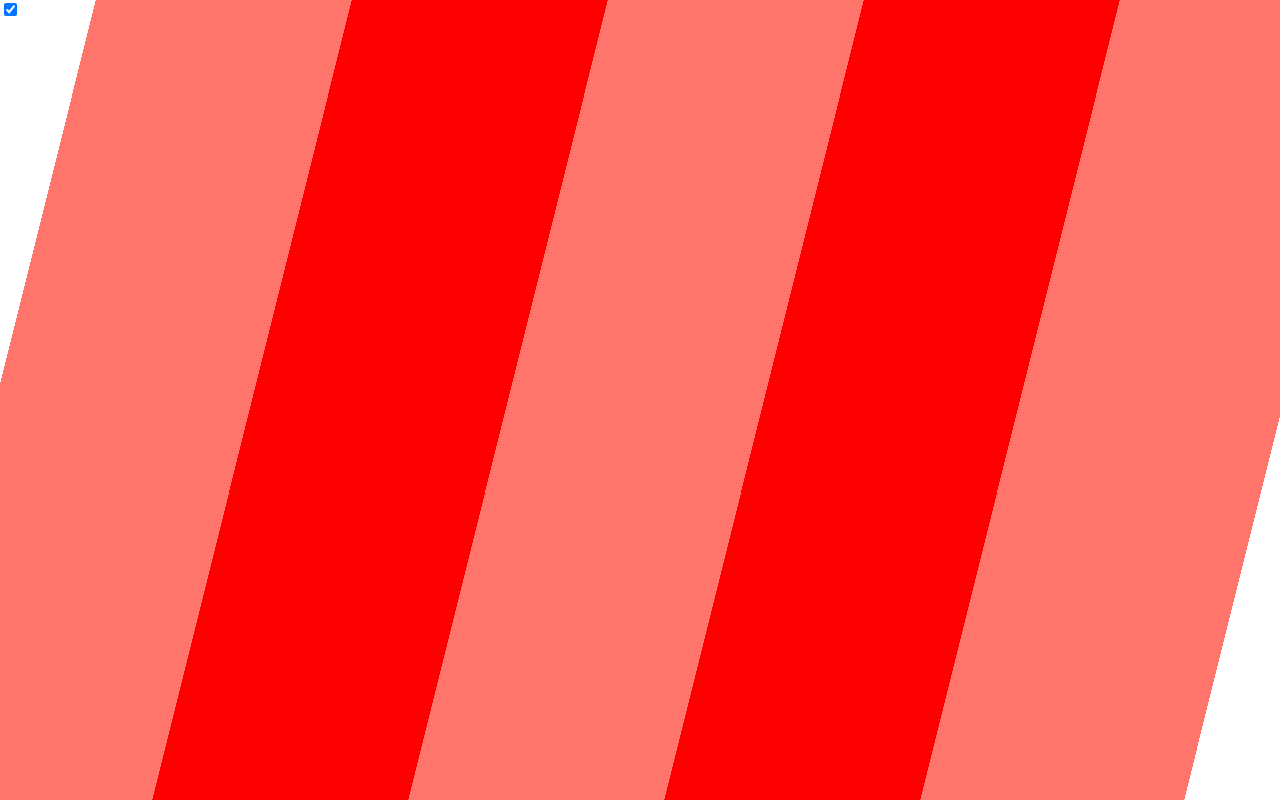
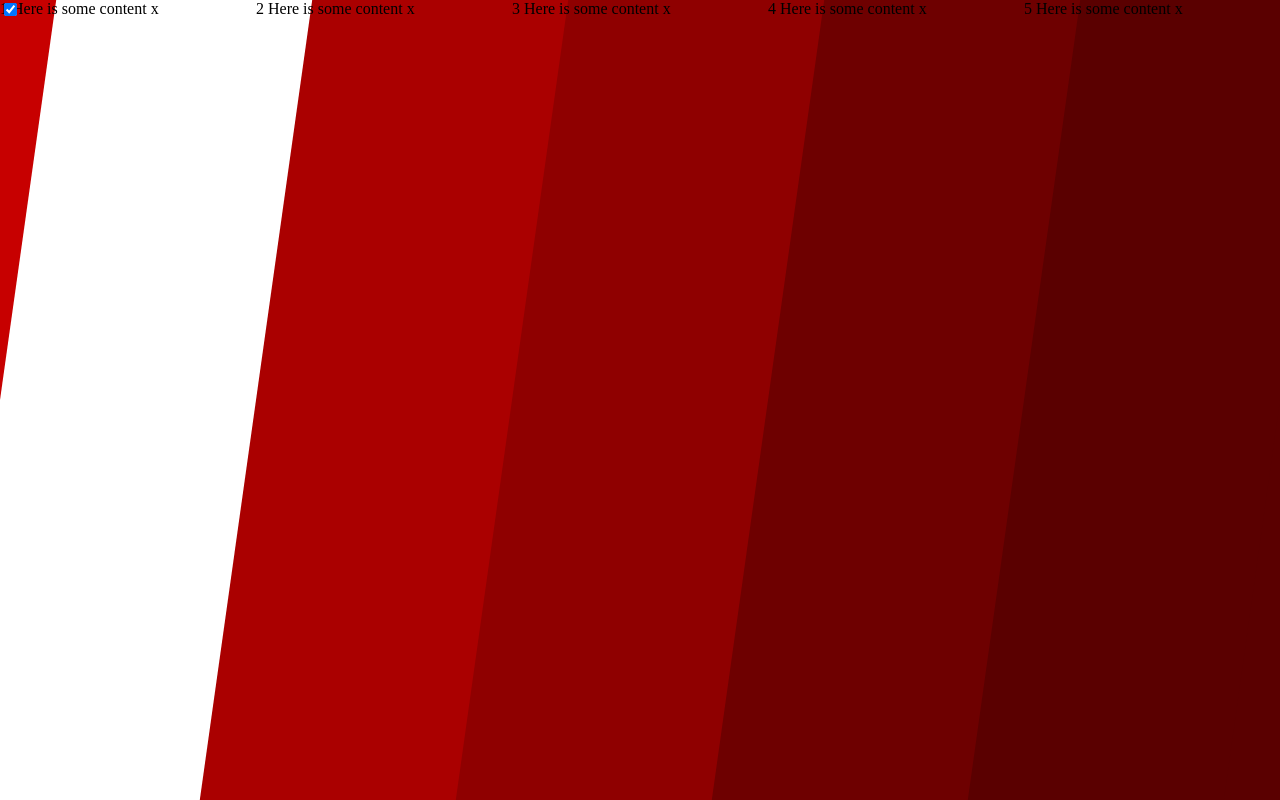
Before and after one commit to Xample/icstripes, an Angular app: page / in a window 1280 px wide. Both pictures are taken after a click on the checkbox 10 px from the left and 9 px from the top of the page. Built offline with nearby package versions, Linux system fonts and the light colour scheme.

Commit message:
Vertical and horizontal stripes, without any content yet

```diff
--- a/src/app/ic-stripes/ic-stripes.component.css
+++ b/src/app/ic-stripes/ic-stripes.component.css
@@ -1,107 +1,82 @@
+@media (orientation: portrait) {
+  .stripe, .containers {
+    left: 0 !important;
+    width: 100% !important;
+  }
+
+  .stripe {
+    transform: scale(1.0) skewY(-8deg) translate3d(0, 0, 0);
+  }
+
+  .stripe.enter {
+    transform: scale(1.0) skewY(-8deg) translate3d(100%, 0, 0);
+  }
+
+  .containers:nth-child(odd) .stripe.enter {
+    transform: scale(1.0) skewY(-8deg) translate3d(-100%, 0, 0);
+  }
+}
+
+@media (orientation: landscape) {
+  .stripe, .containers {
+    height: 100% !important;
+    top: 0 !important;
+  }
+
+  .stripe {
+    transform: scale(1.0) skewX(-8deg) translate3d(0, 0, 0);
+  }
+
+  .stripe.enter {
+    transform: scale(1.0) skewX(-8deg) translate3d(0, 100%, 0);
+  }
+
+  .containers:nth-child(odd) .stripe.enter {
+    transform: scale(1.0) skewX(-8deg) translate3d(0, -100%, 0);
+  }
+}
 
 :host {
-  display: block;
+  position: fixed;
+  left: 0;
+  right: 0;
+  top: 0;
+  bottom: 0;
   overflow: hidden;
 }
 
-.stripe {
-  position:relative;
-  display: inline-block;
-  background-color:red;
-  top:-10%;
-  height:120%;
-  transform: translate3d(0,0,0px) scale(1.0) rotate(14deg);
-  transform-style: preserve-3d;
-  transition: transform 1000ms linear;
-
-  z-index:0;
+.stripe, .containers {
+  cursor: pointer;
+  display: block;
+  position: fixed;
 }
 
-.stripe.enter {
-  transform: translate3d(0,100%,0px) scale(1.0) rotate(14deg);
+.containers {
+  position: absolute;
+  transform: none;
+  z-index: 10;
+}
+
+.stripe {
   transform-style: preserve-3d;
   transition: transform 100ms linear;
 }
 
-.stripe:hover {
-  transform: translate3d(0,0,1000px) scale(1.2) rotate(7deg);
+.stripe.enter {
   transition: transform 100ms linear;
-  z-index:1;
 }
 
-
-.stripe:nth-child(odd) {
-  background-color: #ff756b;
+.containers:nth-child(odd) .stripe.enter {
 }
 
-.stripe:nth-child(0) {
-  background-color: #ff756b;
+.containers:not(:first-child):not(:last-child):hover .stripe {
+  background-color: white !important;
 }
 
-
-/*
-@media (orientation: portrait) {
-  :host {
-    flex-direction: column;
-  }
-
-  .stripe {
-    transform: rotate(-7deg);
-  }
-
-  .content {
-    transform: rotate(7deg);
-  }
+.content {
+  bottom: 0;
+  left: 0;
+  position: absolute;
+  right: 0;
+  top: 0;
 }
-
-@media (orientation: landscape) {
-
-  .stripe {
-    transform: rotate(-7deg);
-  }
-
-  .content {
-    transform: rotate(7deg);
-  }
-}
-
-:host {
-  display: flex;
-  flex-wrap: nowrap;
-  justify-content: space-around;
-  align-content: stretch;
-  align-items: center;
-  overflow: hidden;
-}
-
-.stripe {
-  height: 100%;
-  width: 100%;
-  order: 0;
-  flex: 0 1 auto;
-  align-self: stretch;
-  flex-shrink: 10;
-  transition: flex-shrink 100ms linear;
-
-  display: flex;
-  flex-direction: row;
-  flex-wrap: nowrap;
-  justify-content: center;
-  align-content: center;
-  align-items: center;
-}
-
-.stripe:hover {
-  flex-shrink: 9;
-  transition: flex-shrink 100ms linear;
-}
-
-@keyframes stripes {
-  from {
-    background-color: red;
-  }
-  to {
-    background-color: #680003;
-  }
-}
-*/
--- a/src/app/ic-stripes/ic-stripes.component.html
+++ b/src/app/ic-stripes/ic-stripes.component.html
@@ -1,14 +1,27 @@
 <div
-  class="stripe" *ngFor="let item of items; let i = index"
-  [class.in]="state == 'in'"
-  [class.enter]="state == 'enter'"
-
+  class="containers" *ngFor="let stripe of stripes; let i = index"
   [ngStyle]="{
-  'width':(100 / items.length) +'%'
+    'height': stripe.wideness,
+    'left': stripe.offset,
+    'top': stripe.offset,
+    'width': stripe.wideness
   }"
 >
-  {{items}}
-  <div class="content">
-    {{i}} {{item}}
+  <div
+    class="stripe"
+    [class.in]="state == 'in'"
+    [class.enter]="state == 'enter'"
+    [ngStyle]="{
+    'background-color': stripe.color,
+    'height': stripe.wideness,
+    'left': stripe.offset,
+    'top': stripe.offset,
+    'transition-delay': i * 40+'ms',
+    'width': stripe.wideness
+  }"
+  >
+  </div>
+  <div class="content" *ngIf="stripe.isInBody">
+    {{i}} Here is some content x
   </div>
 </div>
--- a/src/app/ic-stripes/ic-stripes.component.ts
+++ b/src/app/ic-stripes/ic-stripes.component.ts
@@ -1,26 +1,102 @@
-import {Component, OnDestroy, Input} from '@angular/core';
+import {Component, OnDestroy, Input, OnInit} from '@angular/core';
+
+interface StripeMetadata {
+  offset:string;
+  wideness:string;
+  color:string;
+  isInBody:boolean;
+}
 
 @Component({
   selector: 'app-ic-stripes',
   templateUrl: './ic-stripes.component.html',
   styleUrls: ['./ic-stripes.component.css']
 })
-export class IcStripesComponent<StripeType> implements OnDestroy {
+
+export class IcStripesComponent<StripeType> implements OnDestroy, OnInit {
   @Input() items:Array<StripeType> = [];
 
   public state:string = "enter";
+  private leadingStripes:number = 1;
+  private tailingStripes:number = 1;
+  private stripesColors:string[] = ['#C70000', '#AA0000', '#8F0000', '#6E0000', '#5A0000'];
+  private stripes:Array<StripeMetadata> = [];
 
   constructor() {
   }
 
   ngAfterViewChecked() {
-    // Silly
+    // We should not use any timeout. But I have no way to get the first page done with the default state before
     setTimeout(() => {
         this.state = "default";
       }, 0
     );
   }
 
+  private stripeColor(index):string {
+    const relativeIndex:number = this.bodyIndex(index);
+    const closestBodyIndex = this.closestBodyIndex(relativeIndex);
+    return this.stripesColors[closestBodyIndex];
+  }
+
+  private isInBody(stripeIndex:number):boolean {
+    const relativeIndex:number = this.bodyIndex(stripeIndex);
+    return relativeIndex === this.closestBodyIndex(relativeIndex);
+  }
+
+  private closestBodyIndex(bodyIndex:number) {
+    const maximumBodyIndex:number = this.bodyStripesCount() - 1;
+    return Math.min(Math.max(0, bodyIndex), maximumBodyIndex);
+  }
+
+  private bodyIndex(index:number):number {
+    return index - this.leadingStripes;
+  }
+
+  private stripeWidth():number {
+    const idealWidth:number = 1 / this.bodyStripesCount();
+    return idealWidth;
+  }
+
+  private stripeWidthStyle():string {
+    // The overflow percentage prevents having white dots in the borders
+    const overflowPercentage:number = 1;
+    return (this.stripeWidth() * (100 + overflowPercentage)) + '%';
+  }
+
+  private stripeOffsetStyle(stripeIndex:number):string {
+    return (this.stripeWidth() * 100) * this.bodyIndex(stripeIndex) + '%';
+  }
+
+  private buildStripe(index:number):StripeMetadata {
+    return {
+      offset: this.stripeOffsetStyle(index),
+      wideness: this.stripeWidthStyle(),
+      color: this.stripeColor(index),
+      isInBody: this.isInBody(index)
+    }
+  }
+
+  private bodyStripesCount():number {
+    return this.items.length;
+  }
+
+  private totalStripesCount():number {
+    return this.leadingStripes + this.bodyStripesCount() + this.tailingStripes;
+  }
+
+  private buildStripes() {
+    const stripes:Array<StripeMetadata> = [];
+    for (let index = 0; index < this.totalStripesCount(); index++) {
+      stripes[index] = this.buildStripe(index);
+    }
+    this.stripes = stripes;
+  }
+
+  ngOnInit() {
+    this.buildStripes();
+  }
+
   ngOnDestroy() {
     this.state = "leave";
   }
```
